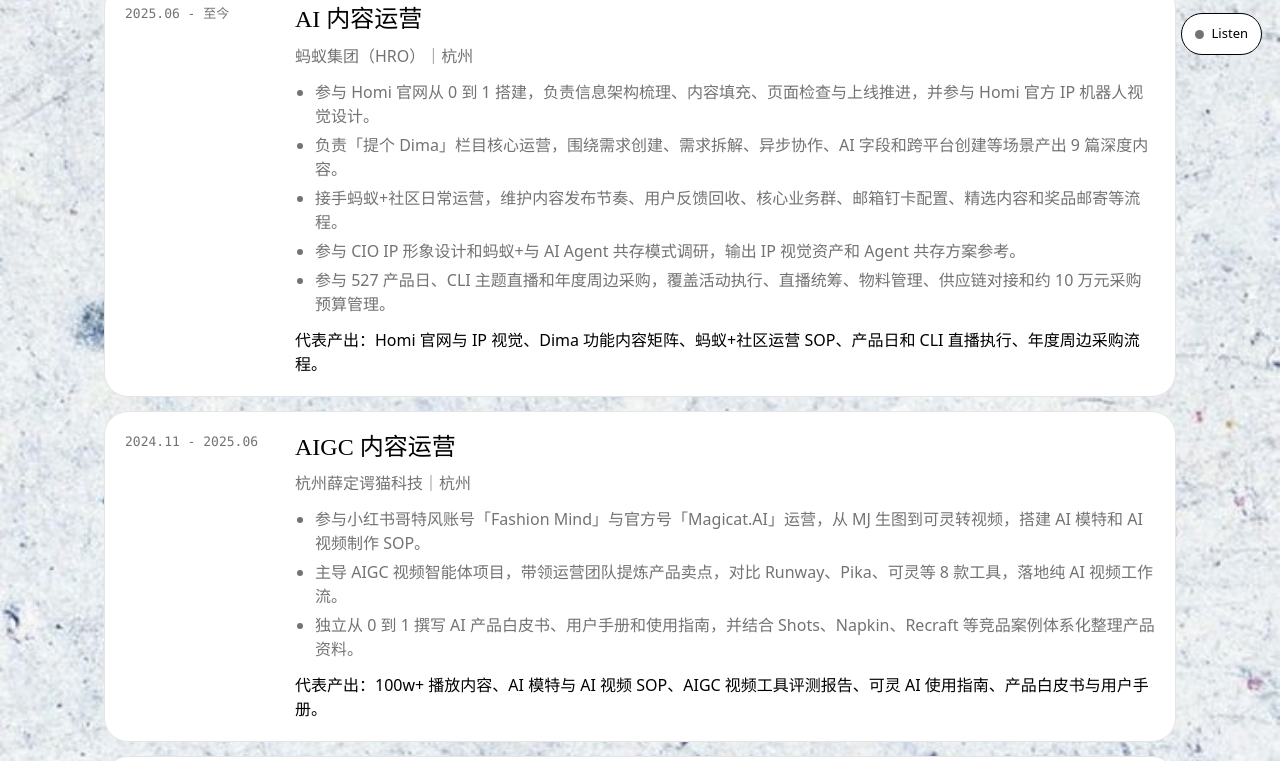
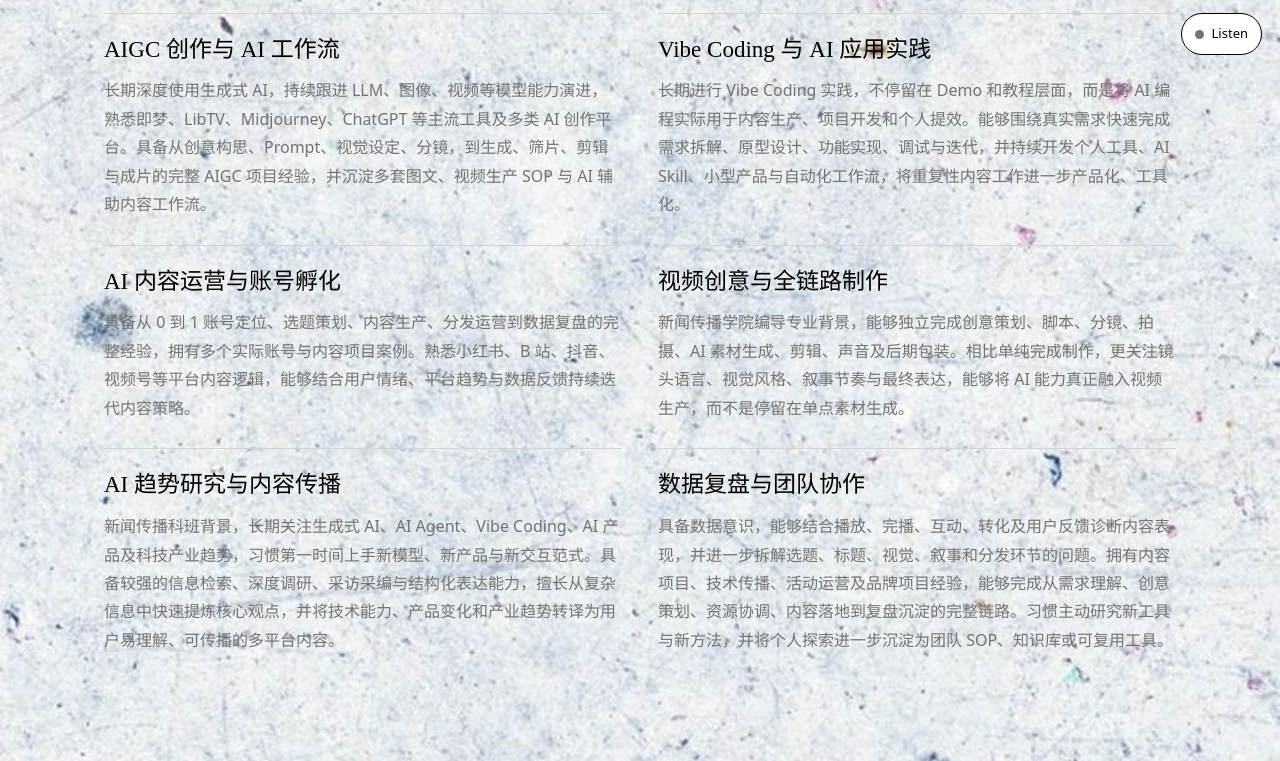
Before and after one commit to kanshao2077/kanshao2077.github.io, an Astro site: page /about in a window 1280 px wide. Shown: the part 727-1488 px from the top of the page. Built offline with nearby package versions, Linux system fonts and the light colour scheme; Astro itself is replaced by a stand-in of ours.

Commit message:
Add strengths to about page

```diff
--- a/src/data/site.ts
+++ b/src/data/site.ts
@@ -107,6 +107,7 @@ export const copy = {
       bio:
         "我做过 AI 媒体内容运营、AI 工具分享、AIGC 视觉内容创作，也独立搭过 AI 职场提效方向的知识付费项目。我的优势不是“什么都会”，而是能用内容理解产品、用 AIGC 表达想法、用工具把想法快速落地。",
       skillsTitle: "能力关键词",
+      strengthsTitle: "我的优势",
       timelineTitle: "工作经历",
       noteTitle: "沟通方式",
       note:
@@ -187,6 +188,7 @@ export const copy = {
       bio:
         "I have worked on AI media content operations, AI tool education, AIGC visual creation, and an AI workplace productivity paid-learning project. My value is not that I do everything. It is that I understand products through content, express ideas through AIGC, and use tools to ship quickly.",
       skillsTitle: "Capability Keywords",
+      strengthsTitle: "Strengths",
       timelineTitle: "Experience",
       noteTitle: "How I Work",
       note:
@@ -223,6 +225,73 @@ export const skills = {
     "Vibe Coding",
     "Information Retrieval",
     "Copywriting"
+  ]
+};
+
+export const strengths = {
+  zh: [
+    {
+      title: "AIGC 创作与 AI 工作流",
+      body:
+        "长期深度使用生成式 AI，持续跟进 LLM、图像、视频等模型能力演进，熟悉即梦、LibTV、Midjourney、ChatGPT 等主流工具及多类 AI 创作平台。具备从创意构思、Prompt、视觉设定、分镜，到生成、筛片、剪辑与成片的完整 AIGC 项目经验，并沉淀多套图文、视频生产 SOP 与 AI 辅助内容工作流。"
+    },
+    {
+      title: "Vibe Coding 与 AI 应用实践",
+      body:
+        "长期进行 Vibe Coding 实践，不停留在 Demo 和教程层面，而是将 AI 编程实际用于内容生产、项目开发和个人提效。能够围绕真实需求快速完成需求拆解、原型设计、功能实现、调试与迭代，并持续开发个人工具、AI Skill、小型产品与自动化工作流，将重复性内容工作进一步产品化、工具化。"
+    },
+    {
+      title: "AI 内容运营与账号孵化",
+      body:
+        "具备从 0 到 1 账号定位、选题策划、内容生产、分发运营到数据复盘的完整经验，拥有多个实际账号与内容项目案例。熟悉小红书、B 站、抖音、视频号等平台内容逻辑，能够结合用户情绪、平台趋势与数据反馈持续迭代内容策略。"
+    },
+    {
+      title: "视频创意与全链路制作",
+      body:
+        "新闻传播学院编导专业背景，能够独立完成创意策划、脚本、分镜、拍摄、AI 素材生成、剪辑、声音及后期包装。相比单纯完成制作，更关注镜头语言、视觉风格、叙事节奏与最终表达，能够将 AI 能力真正融入视频生产，而不是停留在单点素材生成。"
+    },
+    {
+      title: "AI 趋势研究与内容传播",
+      body:
+        "新闻传播科班背景，长期关注生成式 AI、AI Agent、Vibe Coding、AI 产品及科技产业趋势，习惯第一时间上手新模型、新产品与新交互范式。具备较强的信息检索、深度调研、采访采编与结构化表达能力，擅长从复杂信息中快速提炼核心观点，并将技术能力、产品变化和产业趋势转译为用户易理解、可传播的多平台内容。"
+    },
+    {
+      title: "数据复盘与团队协作",
+      body:
+        "具备数据意识，能够结合播放、完播、互动、转化及用户反馈诊断内容表现，并进一步拆解选题、标题、视觉、叙事和分发环节的问题。拥有内容项目、技术传播、活动运营及品牌项目经验，能够完成从需求理解、创意策划、资源协调、内容落地到复盘沉淀的完整链路。习惯主动研究新工具与新方法，并将个人探索进一步沉淀为团队 SOP、知识库或可复用工具。"
+    }
+  ],
+  en: [
+    {
+      title: "AIGC Creation and AI Workflows",
+      body:
+        "I work extensively with generative AI and continuously track advances across language, image, and video models. I use platforms including Jimeng, LibTV, Midjourney, and ChatGPT, and have delivered complete AIGC projects from concept, prompting, visual direction, and storyboarding through generation, selection, editing, and final production. I have also documented reusable SOPs for image, text, video, and AI-assisted content workflows."
+    },
+    {
+      title: "Vibe Coding and Applied AI",
+      body:
+        "My Vibe Coding practice goes beyond demos and tutorials: I use AI-assisted development in content production, project delivery, and personal productivity. I can quickly move from a real need to requirement breakdown, prototype, implementation, debugging, and iteration, while building personal tools, AI Skills, small products, and automated workflows that turn repetitive content work into reusable systems."
+    },
+    {
+      title: "AI Content Operations and Account Incubation",
+      body:
+        "I have end-to-end experience taking content accounts from zero to one, covering positioning, topic planning, production, distribution, operations, and performance review across multiple real projects. I understand the content mechanics of Xiaohongshu, Bilibili, Douyin, and WeChat Channels, and refine strategy through audience sentiment, platform trends, and performance data."
+    },
+    {
+      title: "Video Creative and End-to-End Production",
+      body:
+        "With an academic background in directing and production, I can independently handle creative planning, scripts, storyboards, shooting, AI asset generation, editing, sound, and post-production. I focus not only on completing a video, but also on camera language, visual style, narrative rhythm, and the final expression, integrating AI into the full production process rather than using it for isolated assets."
+    },
+    {
+      title: "AI Trend Research and Communication",
+      body:
+        "With formal training in journalism and communication, I closely follow generative AI, AI agents, Vibe Coding, AI products, and technology-industry shifts, and test new models, products, and interaction patterns early. I combine information retrieval, deep research, interviewing, editing, and structured writing to extract the signal from complex material and translate technical capabilities, product changes, and industry trends into accessible multi-platform content."
+    },
+    {
+      title: "Performance Review and Team Collaboration",
+      body:
+        "I use views, completion rate, engagement, conversion, and audience feedback to diagnose content performance and locate problems across topic selection, titles, visuals, narrative, and distribution. My experience spans content, technical communication, events, and brand projects, covering the full path from requirements and creative planning to coordination, delivery, and review. I also turn individual exploration into team SOPs, knowledge bases, and reusable tools."
+    }
   ]
 };
 
--- a/src/pages/about.astro
+++ b/src/pages/about.astro
@@ -1,7 +1,7 @@
 ---
 import BaseLayout from "../layouts/BaseLayout.astro";
 import Timeline from "../components/Timeline.astro";
-import { copy, skills } from "../data/site";
+import { copy, skills, strengths } from "../data/site";
 
 const lang = "zh";
 const t = copy[lang].aboutPage;
@@ -28,6 +28,23 @@ const t = copy[lang].aboutPage;
     </div>
   </section>
 
+  <section class="strengths-section section-pad top-tight">
+    <div class="section-heading">
+      <div>
+        <p class="eyebrow">Strengths</p>
+        <h2>{t.strengthsTitle}</h2>
+      </div>
+    </div>
+    <div class="strengths-grid">
+      {strengths[lang].map((strength) => (
+        <article class="strength-item">
+          <h3>{strength.title}</h3>
+          <p>{strength.body}</p>
+        </article>
+      ))}
+    </div>
+  </section>
+
   <section class="section-pad top-tight">
     <div class="section-heading">
       <p class="eyebrow">Experience</p>
--- a/src/styles/global.css
+++ b/src/styles/global.css
@@ -861,6 +861,29 @@ p {
   background: var(--snow);
 }
 
+.strengths-grid {
+  display: grid;
+  grid-template-columns: repeat(2, minmax(0, 1fr));
+  column-gap: 36px;
+}
+
+.strength-item {
+  padding: 22px 0 26px;
+  border-top: 1px solid var(--border);
+}
+
+.strength-item h3 {
+  margin-bottom: 12px;
+  font-size: 23px;
+  line-height: 1.25;
+}
+
+.strength-item p {
+  color: var(--stone);
+  font-size: 16px;
+  line-height: 1.78;
+}
+
 .gallery-grid {
   display: grid;
   grid-template-columns: repeat(3, minmax(0, 1fr));
@@ -1323,7 +1346,8 @@ p {
   .work-grid,
   .work-grid.is-featured,
   .gallery-grid,
-  .capability-grid {
+  .capability-grid,
+  .strengths-grid {
     grid-template-columns: repeat(2, minmax(0, 1fr));
   }
 }
@@ -1492,8 +1516,13 @@ p {
   .work-grid,
   .work-grid.is-featured,
   .gallery-grid,
-  .capability-grid {
+  .capability-grid,
+  .strengths-grid {
     grid-template-columns: 1fr;
+  }
+
+  .strength-item {
+    padding: 18px 0 22px;
   }
 
   .work-body {
```
Also changed, not shown: src/pages/en/about.astro (+18 -1 lines).
